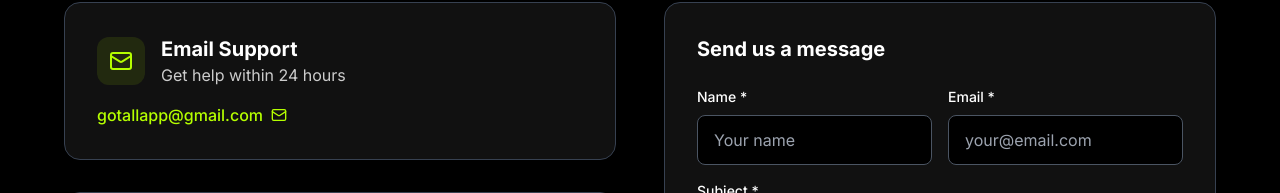
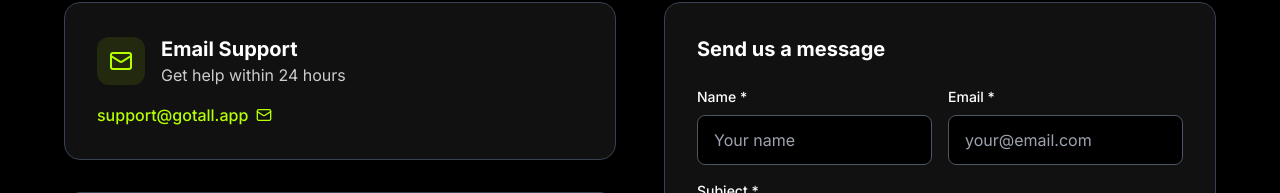
Before and after one commit to dannykonov/GoTall-Landing, a Next.js app: page /support in a window 1280 px wide. Shown: the part 688-881 px from the top of the page. Built offline with nearby package versions, Linux system fonts and the light colour scheme; no server answers.

Commit message:
chore: update support email to support@gotall.app

```diff
--- a/src/app/support/SupportPageClient.tsx
+++ b/src/app/support/SupportPageClient.tsx
@@ -133,10 +133,10 @@ export default function SupportPageClient() {
                   </div>
                 </div>
                 <a
-                  href="mailto:gotallapp@gmail.com"
+                  href="mailto:support@gotall.app"
                   className="inline-flex items-center text-primary-neon hover:text-primary-neon/80 transition-colors font-medium"
                 >
-                  gotallapp@gmail.com
+                  support@gotall.app
                   <Mail className="w-4 h-4 ml-2" />
                 </a>
               </div>
@@ -244,7 +244,7 @@ export default function SupportPageClient() {
                   </div>
 
                   <a
-                    href={`mailto:gotallapp@gmail.com?subject=${encodeURIComponent(formData.subject)}&body=${encodeURIComponent(`Name: ${formData.name}\nEmail: ${formData.email}\n\nMessage:\n${formData.message}`)}`}
+                    href={`mailto:support@gotall.app?subject=${encodeURIComponent(formData.subject)}&body=${encodeURIComponent(`Name: ${formData.name}\nEmail: ${formData.email}\n\nMessage:\n${formData.message}`)}`}
                     className="w-full bg-primary-neon text-black py-3 rounded-lg font-medium hover:bg-primary-neon/90 transition-colors inline-flex items-center justify-center group"
                   >
                     Send Message
```
